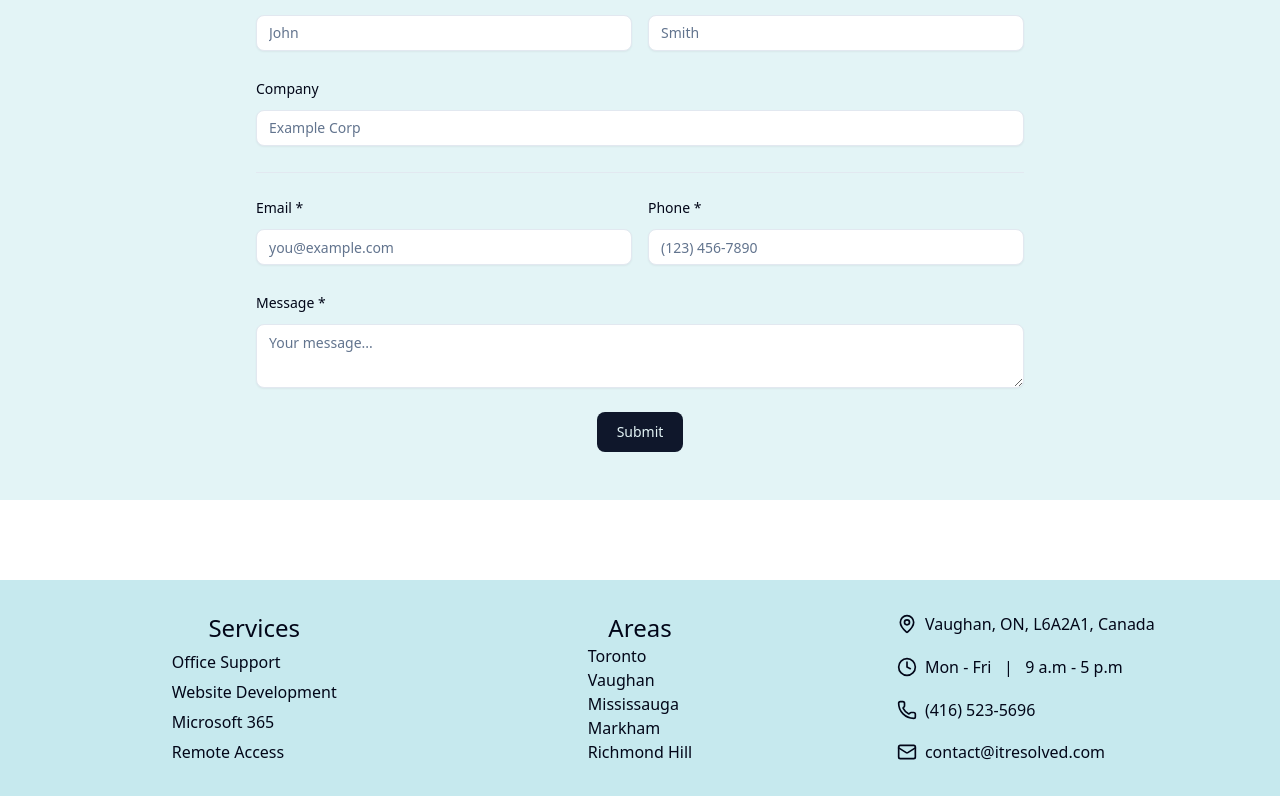
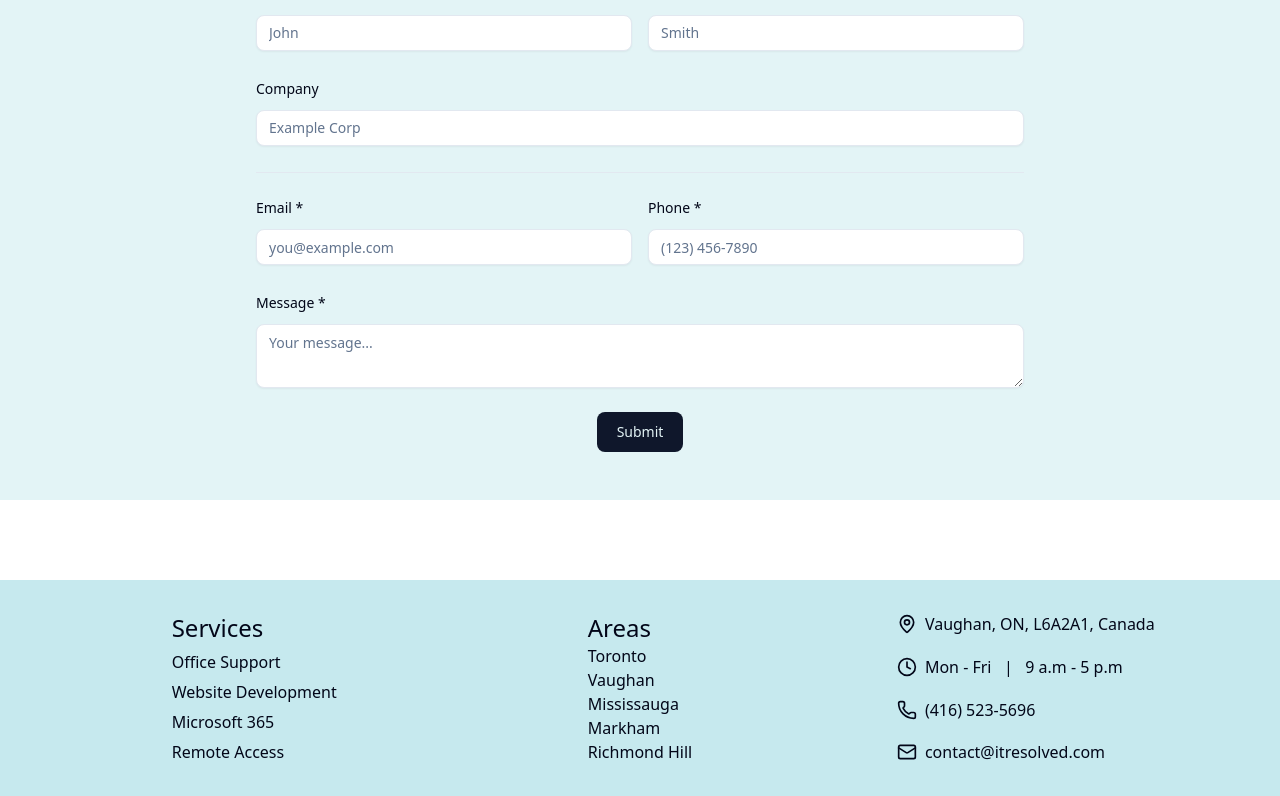
Before and after one commit to LucaCasola/IT-Resolved, a Next.js app: page / in a window 1280 px wide. Shown: the part 3799-4595 px from the top of the page. Built offline with nearby package versions, Linux system fonts and the light colour scheme.

Commit message:
Fix misaligned headers in Footer

```diff
--- a/src/components/Footer.tsx
+++ b/src/components/Footer.tsx
@@ -27,7 +27,7 @@ export default function NavBarDesktop({className}: {className?: string}) {
     <footer className={cn(className, "flex justify-center")}>
       <div className="grid grid-cols-2 md:grid-cols-3 justify-self-center-safe justify-items-center gap-y-10 gap-x-10 mx:gap-y-0 md:gap-x-2 lg:gap-24 xl:gap-32 my-8 mx-4 md:mx-10">
         <section className="footer-section">
-          <h4>Services</h4>
+          <h4 className="text-start!">Services</h4>
           <p><Link href="/services/office-support">Office Support</Link></p>
           <p><Link href="/services/website-development">Website Development</Link></p>
           <p><Link href="/services/microsoft-365">Microsoft 365</Link></p>
@@ -35,7 +35,7 @@ export default function NavBarDesktop({className}: {className?: string}) {
         </section>
 
         <section className="footer-section">
-          <h4>Areas</h4>
+          <h4 className="text-start!">Areas</h4>
           <p>Toronto</p>
           <p>Vaughan</p>
           <p>Mississauga</p>
```
